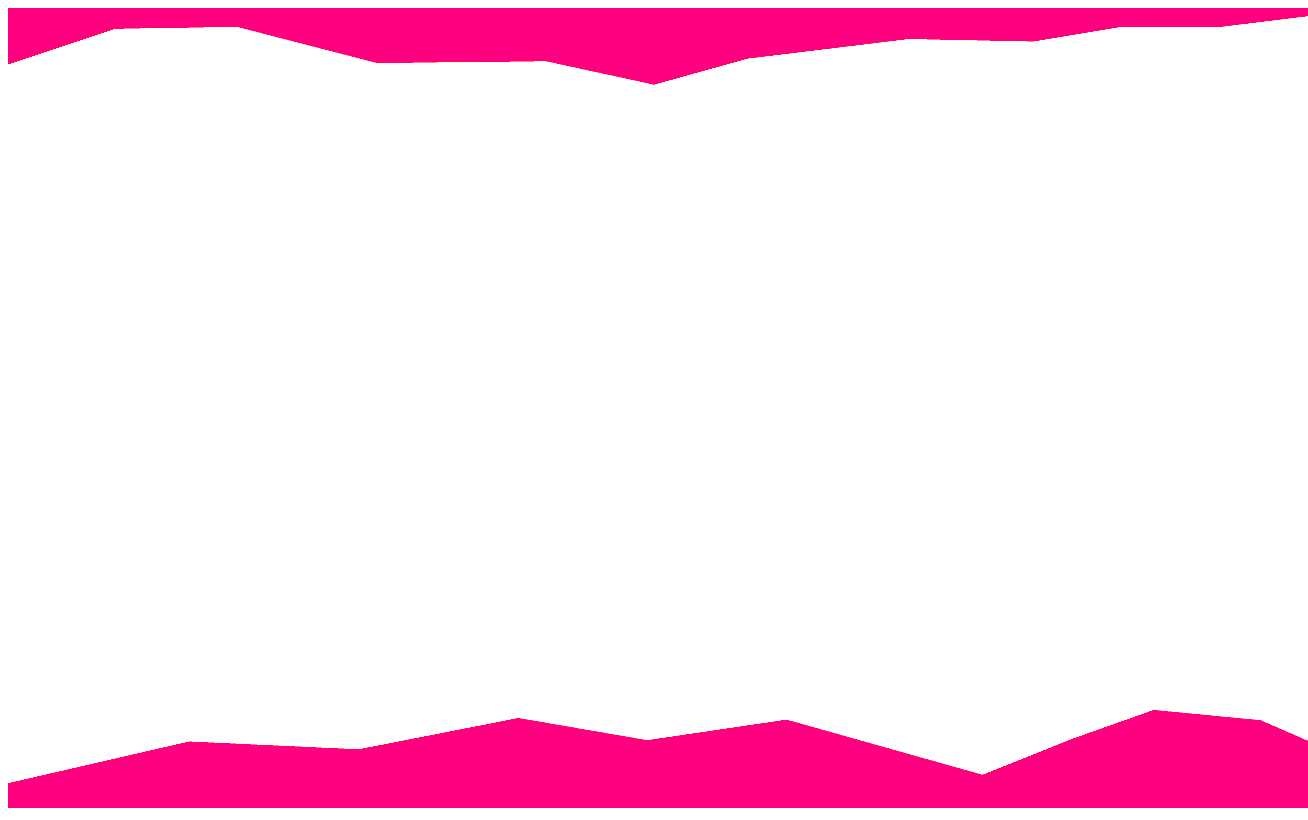
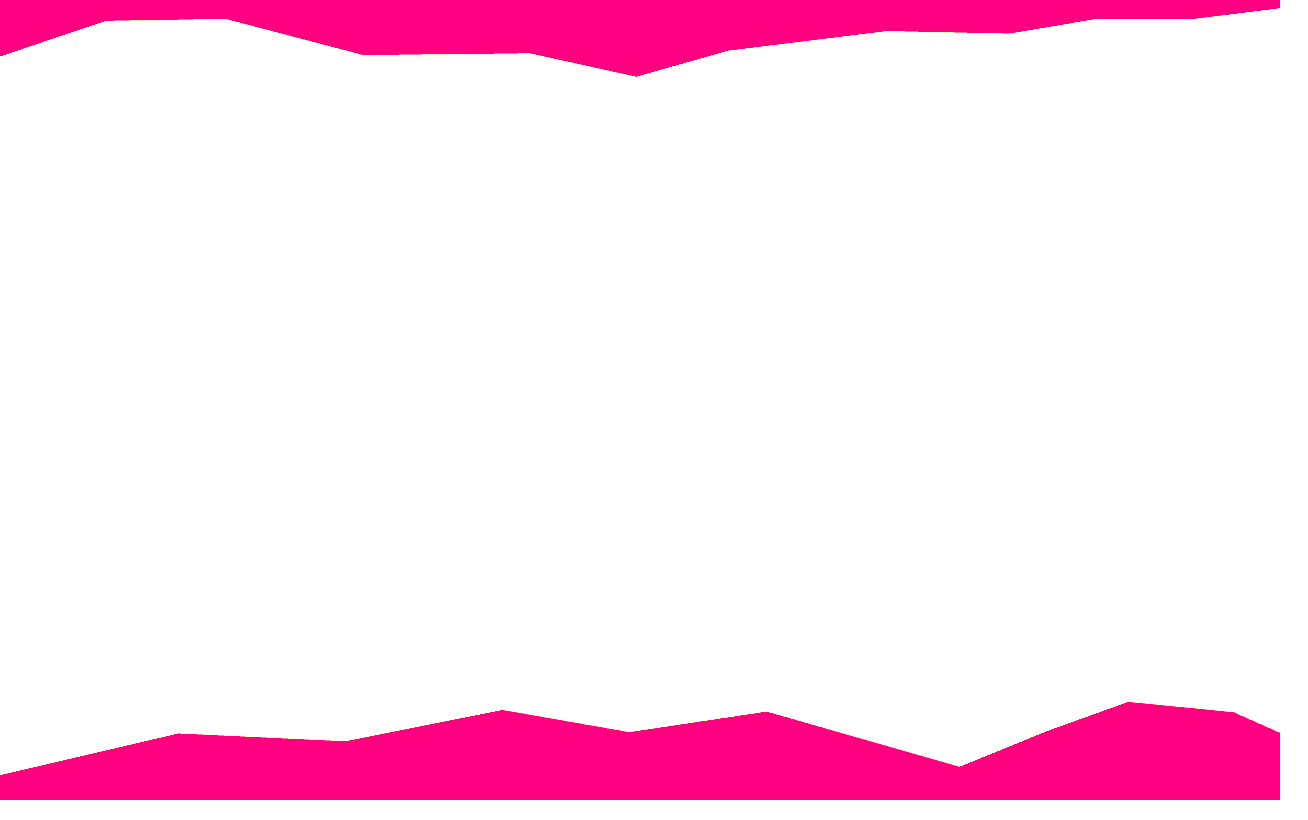
Before and after one commit to mhcurylo/pug, a website built with webpack: page src/index.html in a window 1280 px wide. Shown: the whole page, 1308 px wide, since content can reach past the window. Built offline with nearby package versions, Linux system fonts and the light colour scheme.

Commit message:
proper size

```diff
--- a/src/index.html
+++ b/src/index.html
@@ -4,7 +4,7 @@
     <meta charset="utf-8"/>
     <title><%= htmlWebpackPlugin.options.title %></title>
   </head>
-  <body>
-    <canvas id="ican" width="1300" height="800"></canvas>
+  <body style="height: 100%; width: 100%; overflow: hidden; margin: 0px">
+    		<canvas id="ican" style="width: 100%; height: 100%; margin: 0px;"></canvas>
   </body>
 </html>
--- a/src/index.ts
+++ b/src/index.ts
@@ -43,7 +43,8 @@ const webgl = canvas.getContext("webgl2") as WebGL2RenderingContext
 if (!webgl) {
   console.log("NO WEBGL2!")
 }
-
+webgl.canvas.width  = window.innerWidth;
+webgl.canvas.height = window.innerHeight;
 webgl.viewport(0, 0, canvas.width, canvas.height);
 function createShader(gl: WebGL2RenderingContext, type: number, source: string): WebGLShader {
   const shader = gl.createShader(type);
```
